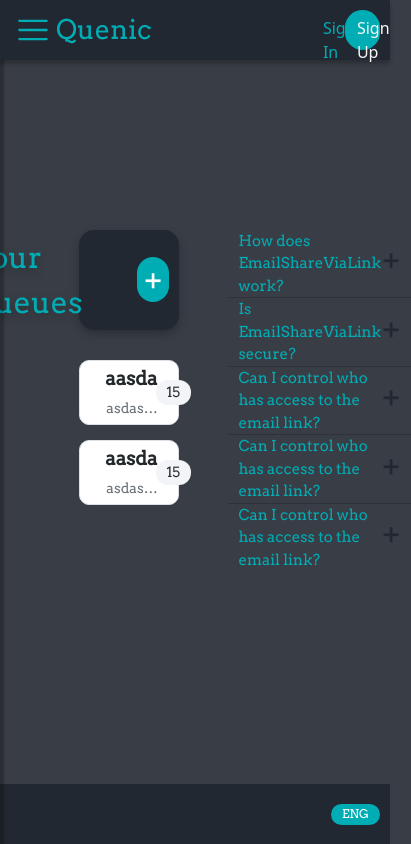
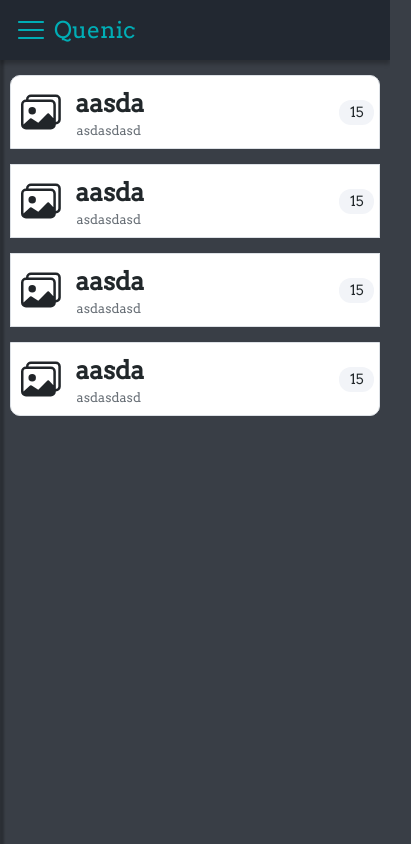
Before and after one commit to DenkoProg/Queue, a React (Create React App) app in the folder Frontend/quenic/: page / in a window 390 px wide. Shown: the whole page, 411 px wide, since content can reach past the window. Built offline with nearby package versions, Linux system fonts and the light colour scheme; no server answers.

Commit message:
Adapted home page

```diff
--- a/Frontend/quenic/src/App.css
+++ b/Frontend/quenic/src/App.css
@@ -2,7 +2,7 @@
     display: flex;
     justify-content: center;
     align-items: center;
-    height: 100vh;
+    min-height: 100vh;
     width: 100%;
     position: absolute;
     top: 0;
@@ -18,4 +18,11 @@
     flex-direction: column;
     align-items: center;
     justify-content: space-between;
+    overflow: hidden;
 }
+
+@media (max-width: 700px) {
+    .main-container{
+        justify-content: flex-start;
+    }
+}
--- a/Frontend/quenic/src/Components/FooterComponent/FooterComponent.css
+++ b/Frontend/quenic/src/Components/FooterComponent/FooterComponent.css
@@ -24,3 +24,9 @@
     border-radius: 32px;
     margin-right: 10px;
 }
+
+@media (max-width: 700px) {
+    .footer{
+        display: none;
+    }
+}
--- a/Frontend/quenic/src/Components/HeaderComponent/HeaderComponent.css
+++ b/Frontend/quenic/src/Components/HeaderComponent/HeaderComponent.css
@@ -107,12 +107,22 @@
     background-color: #21B7A9 !important;
 }
 
-@media screen and (max-width: 700px){
-    .signInButton{
-      display: none;
+@media (max-width: 700px){
+
+    .logo{
+        font-size: 23px;
     }
 
-    .signUpButton{
+    .hamburger-menu{
+        height: 30px;
+        width: 30px;
+    }
+
+    .right-side-bigger{
         display: none;
     }
+
+    .header{
+        margin-bottom: 15px;
+    }
 }
--- a/Frontend/quenic/src/Components/HomeComponents/AboutComponent.css
+++ b/Frontend/quenic/src/Components/HomeComponents/AboutComponent.css
@@ -58,3 +58,9 @@
 .hidden{
     display: none;
 }
+
+@media (max-width: 700px) {
+    .about-wrapper{
+        display: none;
+    }
+}
--- a/Frontend/quenic/src/Components/HomeComponents/HomeComponent.css
+++ b/Frontend/quenic/src/Components/HomeComponents/HomeComponent.css
@@ -6,3 +6,10 @@
     margin-top: 95px;
     margin-left: 100px ;
 }
+
+@media (max-width: 700px) {
+    .home-card{
+        width: 95%;
+        margin: 0;
+    }
+}
--- a/Frontend/quenic/src/Components/HomeComponents/HomeQueue.css
+++ b/Frontend/quenic/src/Components/HomeComponents/HomeQueue.css
@@ -73,3 +73,37 @@
     font-size: 14px;
     color: #21272A;
 }
+
+@media (max-width: 700px) {
+
+    .queue{
+        height: 74px;
+        border-radius: 0;
+    }
+
+    .queue:first-child {
+        border-radius: 10px 10px 0 0;
+    }
+
+    .queue:last-child {
+        border-radius: 0 0 10px 10px;
+        margin-bottom: 0; /* Remove the bottom margin of the last queue */
+    }
+
+    .queue-text-container{
+        height: 75%;
+    }
+
+    .queue-name{
+        font-size: 25px;
+    }
+
+    .queue-description{
+        font-size: 13px;
+    }
+
+    .queue-image{
+        height: 40px;
+        width: 40px;
+    }
+}
--- a/Frontend/quenic/src/Components/HomeComponents/HomeQueues.css
+++ b/Frontend/quenic/src/Components/HomeComponents/HomeQueues.css
@@ -48,3 +48,12 @@
     justify-content: flex-start;
     padding: 0;
 }
+
+@media (max-width: 700px){
+    .queues-wrapper{
+        width: 100%;
+    }
+    .queues-title{
+        display: none;
+    }
+}
--- a/Frontend/quenic/src/Components/HomeComponents/HomeQueues.js
+++ b/Frontend/quenic/src/Components/HomeComponents/HomeQueues.js
@@ -7,7 +7,7 @@ import CreateQueue from "../ModalComponents/CreateQueueComponent/CreateQueue";
 
 
 function HomeQueues() {
-    const test = [{name: 'aasda', description: 'asdasdasd'},{name: 'aasda', description: 'asdasdasd'}]
+    const test = [{name: 'aasda', description: 'asdasdasd'},{name: 'aasda', description: 'asdasdasd'},{name: 'aasda', description: 'asdasdasd'},{name: 'aasda', description: 'asdasdasd'}]
     const [queues, setQueues] = useState([]);
     const [showJoinQueue, setShowJoinQueue] = useState(false)
     const [showCreateQueue, setShowCreateQueue] = useState(false)
```
Also changed, not shown: Frontend/quenic/src/images/search.svg (added).
